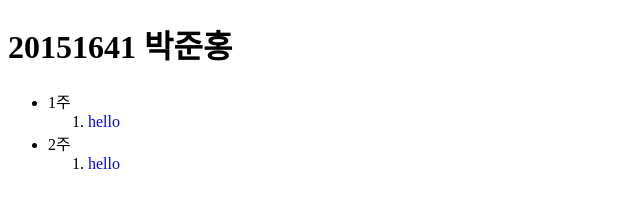
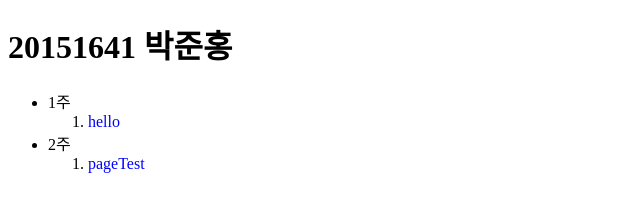
Before and after one commit to NewbieGG/NewbieGG.github.io, a plain HTML site: page index.html in a window 1280 px wide. Shown: the full height of the page, 0-640 px from the left. Drawn offline with nearby package versions, Linux system fonts and the light colour scheme.

Commit message:
Update index.html

```diff
--- a/index.html
+++ b/index.html
@@ -18,7 +18,7 @@
    </li>
     <li>2주
      <ol>
-     <li><a href="https://NewbieGG.github.io/HomeWork02.html">hello </a></li>
+     <li><a href="https://NewbieGG.github.io/HomeWork02.html">pageTest </a></li>
      </ol>
      	</li>
       	</ul>
```
